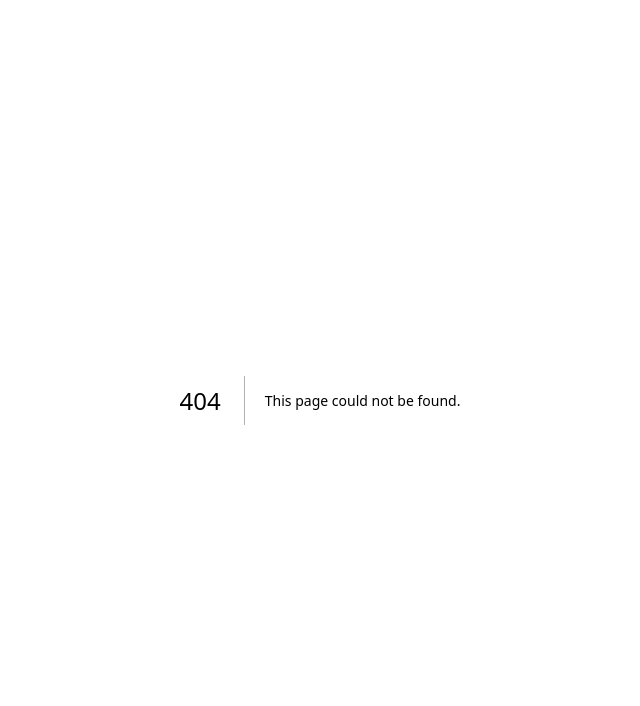
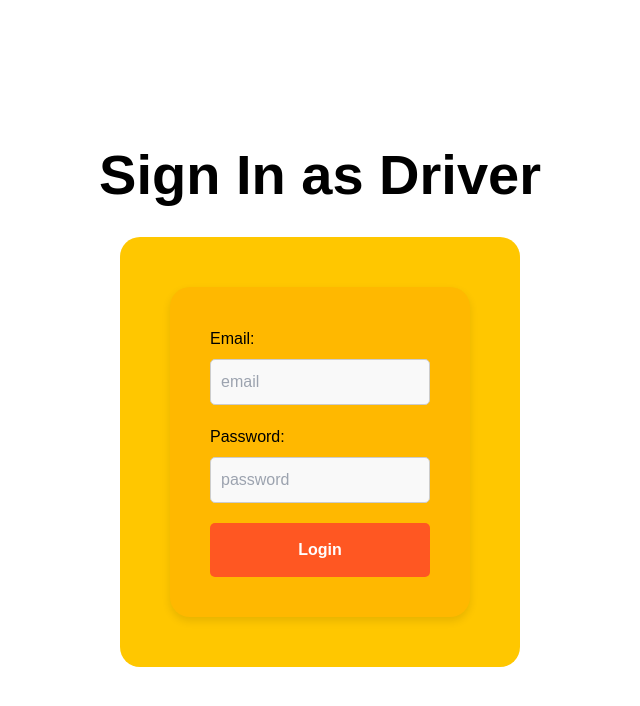
Before and after one commit to AdamAzuddin/makanlah, a Next.js app: page /login/driver in a window 1280 px wide. Before the commit this address had no page. Shown: the top 706 px of the page, without its empty margins (320-960 px from the left). Built offline with nearby package versions, Linux system fonts and the light colour scheme.

Commit message:
login page for customer,driver and merchant

```diff
--- /dev/null
+++ b/app/login/customer/page.tsx
@@ -0,0 +1,106 @@
+import React from "react";
+
+const pageCust = () => {
+  return (
+    <div style={styles.container}>
+      {/* Page Header */}
+      <h1 style={styles.heading}>Sign In as Customer</h1>
+
+      {/* Login Card */}
+      <div style={styles.back}>
+        <div style={styles.card}>
+          {/* Email Input */}
+          <div style={styles.inputGroup}>
+            <label htmlFor="email" style={styles.label}>
+              Email:
+            </label>
+            <input
+              type="email"
+              id="email"
+              placeholder="email"
+              style={styles.input}
+            />
+          </div>
+
+          {/* Password Input */}
+          <div style={styles.inputGroup}>
+            <label htmlFor="password" style={styles.label}>
+              Password:
+            </label>
+            <input
+              type="password"
+              id="password"
+              placeholder="password"
+              style={styles.input}
+            />
+          </div>
+
+          {/* Login Button */}
+          <button style={styles.button}>Login</button>
+        </div>
+      </div>
+    </div>
+  );
+};
+const styles: { [key: string]: React.CSSProperties } = {
+  container: {
+    display: "flex",
+    flexDirection: "column",
+    alignItems: "center",
+    justifyContent: "center",
+    height: "100vh",
+    backgroundColor: "#FFF",
+    padding: "20px",
+    textAlign: "center",
+  },
+  heading: {
+    fontSize: "3.5rem",
+    gap: "10px",
+    fontWeight: "bold",
+    color: "black",
+    marginBottom: "20px",
+  },
+  card: {
+    backgroundColor: "#FFB800",
+    padding: "40px",
+    borderRadius: "20px",
+    boxShadow: "0 4px 8px rgba(0, 0, 0, 0.1)",
+    textAlign: "left",
+    width: "300px",
+  },
+  back: {
+    backgroundColor: "#FFC700",
+    padding: "50px",
+    borderRadius: "20px",
+  },
+  inputGroup: {
+    marginBottom: "20px",
+  },
+  label: {
+    fontSize: "1rem",
+    color: "#000",
+    marginBottom: "8px",
+    display: "block",
+  },
+  input: {
+    width: "100%",
+    padding: "10px",
+    fontSize: "1rem",
+    borderRadius: "5px",
+    border: "1px solid #ccc",
+    backgroundColor: "#f9f9f9",
+  },
+  button: {
+    width: "100%",
+    padding: "15px",
+    fontSize: "1rem",
+    fontWeight: "bold",
+    color: "#FFF",
+    backgroundColor: "#FF5722",
+    border: "none",
+    borderRadius: "5px",
+    cursor: "pointer",
+  },
+};
+
+export default pageCust;
--- /dev/null
+++ b/app/login/driver/page.tsx
@@ -0,0 +1,106 @@
+import React from "react";
+
+const pageCust = () => {
+  return (
+    <div style={styles.container}>
+      {/* Page Header */}
+      <h1 style={styles.heading}>Sign In as Driver</h1>
+
+      {/* Login Card */}
+      <div style={styles.back}>
+        <div style={styles.card}>
+          {/* Email Input */}
+          <div style={styles.inputGroup}>
+            <label htmlFor="email" style={styles.label}>
+              Email:
+            </label>
+            <input
+              type="email"
+              id="email"
+              placeholder="email"
+              style={styles.input}
+            />
+          </div>
+
+          {/* Password Input */}
+          <div style={styles.inputGroup}>
+            <label htmlFor="password" style={styles.label}>
+              Password:
+            </label>
+            <input
+              type="password"
+              id="password"
+              placeholder="password"
+              style={styles.input}
+            />
+          </div>
+
+          {/* Login Button */}
+          <button style={styles.button}>Login</button>
+        </div>
+      </div>
+    </div>
+  );
+};
+const styles: { [key: string]: React.CSSProperties } = {
+  container: {
+    display: "flex",
+    flexDirection: "column",
+    alignItems: "center",
+    justifyContent: "center",
+    height: "100vh",
+    backgroundColor: "#FFF",
+    padding: "20px",
+    textAlign: "center",
+  },
+  heading: {
+    fontSize: "3.5rem",
+    gap: "10px",
+    fontWeight: "bold",
+    color: "black",
+    marginBottom: "20px",
+  },
+  card: {
+    backgroundColor: "#FFB800",
+    padding: "40px",
+    borderRadius: "20px",
+    boxShadow: "0 4px 8px rgba(0, 0, 0, 0.1)",
+    textAlign: "left",
+    width: "300px",
+  },
+  back: {
+    backgroundColor: "#FFC700",
+    padding: "50px",
+    borderRadius: "20px",
+  },
+  inputGroup: {
+    marginBottom: "20px",
+  },
+  label: {
+    fontSize: "1rem",
+    color: "#000",
+    marginBottom: "8px",
+    display: "block",
+  },
+  input: {
+    width: "100%",
+    padding: "10px",
+    fontSize: "1rem",
+    borderRadius: "5px",
+    border: "1px solid #ccc",
+    backgroundColor: "#f9f9f9",
+  },
+  button: {
+    width: "100%",
+    padding: "15px",
+    fontSize: "1rem",
+    fontWeight: "bold",
+    color: "#FFF",
+    backgroundColor: "#FF5722",
+    border: "none",
+    borderRadius: "5px",
+    cursor: "pointer",
+  },
+};
+
+export default pageCust;
--- /dev/null
+++ b/app/login/merchant/page.tsx
@@ -0,0 +1,106 @@
+import React from "react";
+
+const pageCust = () => {
+  return (
+    <div style={styles.container}>
+      {/* Page Header */}
+      <h1 style={styles.heading}>Sign In as Merchant</h1>
+
+      {/* Login Card */}
+      <div style={styles.back}>
+        <div style={styles.card}>
+          {/* Email Input */}
+          <div style={styles.inputGroup}>
+            <label htmlFor="email" style={styles.label}>
+              Email:
+            </label>
+            <input
+              type="email"
+              id="email"
+              placeholder="email"
+              style={styles.input}
+            />
+          </div>
+
+          {/* Password Input */}
+          <div style={styles.inputGroup}>
+            <label htmlFor="password" style={styles.label}>
+              Password:
+            </label>
+            <input
+              type="password"
+              id="password"
+              placeholder="password"
+              style={styles.input}
+            />
+          </div>
+
+          {/* Login Button */}
+          <button style={styles.button}>Login</button>
+        </div>
+      </div>
+    </div>
+  );
+};
+const styles: { [key: string]: React.CSSProperties } = {
+  container: {
+    display: "flex",
+    flexDirection: "column",
+    alignItems: "center",
+    justifyContent: "center",
+    height: "100vh",
+    backgroundColor: "#FFF",
+    padding: "20px",
+    textAlign: "center",
+  },
+  heading: {
+    fontSize: "3.5rem",
+    gap: "10px",
+    fontWeight: "bold",
+    color: "black",
+    marginBottom: "20px",
+  },
+  card: {
+    backgroundColor: "#FFB800",
+    padding: "40px",
+    borderRadius: "20px",
+    boxShadow: "0 4px 8px rgba(0, 0, 0, 0.1)",
+    textAlign: "left",
+    width: "300px",
+  },
+  back: {
+    backgroundColor: "#FFC700",
+    padding: "50px",
+    borderRadius: "20px",
+  },
+  inputGroup: {
+    marginBottom: "20px",
+  },
+  label: {
+    fontSize: "1rem",
+    color: "#000",
+    marginBottom: "8px",
+    display: "block",
+  },
+  input: {
+    width: "100%",
+    padding: "10px",
+    fontSize: "1rem",
+    borderRadius: "5px",
+    border: "1px solid #ccc",
+    backgroundColor: "#f9f9f9",
+  },
+  button: {
+    width: "100%",
+    padding: "15px",
+    fontSize: "1rem",
+    fontWeight: "bold",
+    color: "#FFF",
+    backgroundColor: "#FF5722",
+    border: "none",
+    borderRadius: "5px",
+    cursor: "pointer",
+  },
+};
+
+export default pageCust;
--- a/app/login/page.tsx
+++ b/app/login/page.tsx
@@ -1,6 +1,15 @@
+"use client";
+import { useRouter } from "next/navigation";
 import React from "react";
 
 const LoginPage = () => {
+  const router = useRouter();
+  const handleButtonClick = (role: string) => {
+    console.log(`Navigating to ${role} login page`);
+    // Perform navigation or other actions here
+    router.push(`/login/${role}`);
+  };
+
   return (
     <div style={styles.container}>
       {/* Left Section with Login Options */}
@@ -18,9 +27,24 @@ const LoginPage = () => {
             </h1>
           </div>
           <div style={styles.buttons}>
-            <button style={styles.merchantButton}>Login As Merchant</button>
-            <button style={styles.customerButton}>Login As Customer</button>
-            <button style={styles.driverButton}>Login As Driver</button>
+            <button
+              style={styles.merchantButton}
+              onClick={() => handleButtonClick("merchant")}
+            >
+              Login As Merchant
+            </button>
+            <button
+              style={styles.customerButton}
+              onClick={() => handleButtonClick("customer")}
+            >
+              Login As Customer
+            </button>
+            <button
+              style={styles.driverButton}
+              onClick={() => handleButtonClick("driver")}
+            >
+              Login As Driver
+            </button>
           </div>
         </div>
       </div>
@@ -111,15 +135,6 @@ const styles: { [key: string]: React.CSSProperties } = {
   imageContainer: {
     width: "40%",
   },
-  /*image: {
-    maxWidth: "20%",
-    height: "auto",
-    borderRadius: "20px",
-    position: "absolute",
-    right: "0px",
-    bottom: "0px",
-    zIndex: "2",
-  },*/
 };
 
 export default LoginPage;
```
